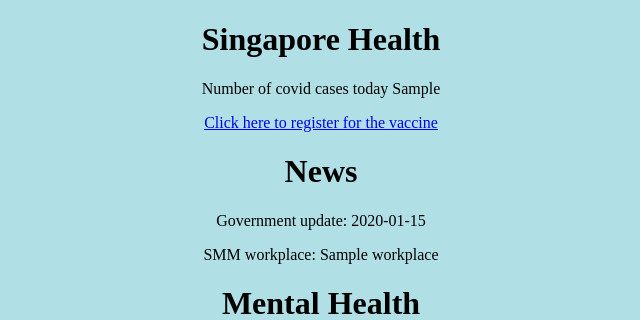
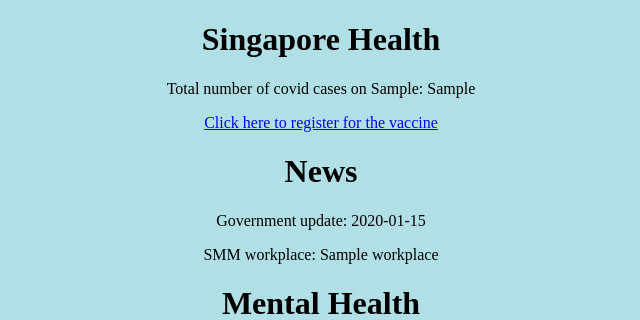
Before and after one commit to HighOnMelatonin/HealthFix, a Flask app: template templates/final.html in a window 1280 px wide. Shown: the top 320 px of the page, without its empty margins (319-959 px from the left). Run offline with Flask 2, Linux system fonts and the light colour scheme; the template is opened without the code that fills it: most values are stand-ins (such as "Sample title", 1, 10 or a date in 2020).

Commit message:
Clean up display of new cases
show the number of cases on the date instead of the tuple

```diff
--- a/templates/final.html
+++ b/templates/final.html
@@ -11,7 +11,7 @@ Project A
 </head>
 <body style="background-color:powderblue;">
 <h1>Singapore Health </h1>
-<p>Number of covid cases today {{newCases}}</p>
+<p>Total number of covid cases on {{newCases[0]}}: {{newCases[3]}}</p>
 <p><a href="https://appointment.vaccine.gov.sg/">Click here to register for the vaccine</a></p>
 
 <div><h1>News</h1></div>
```
